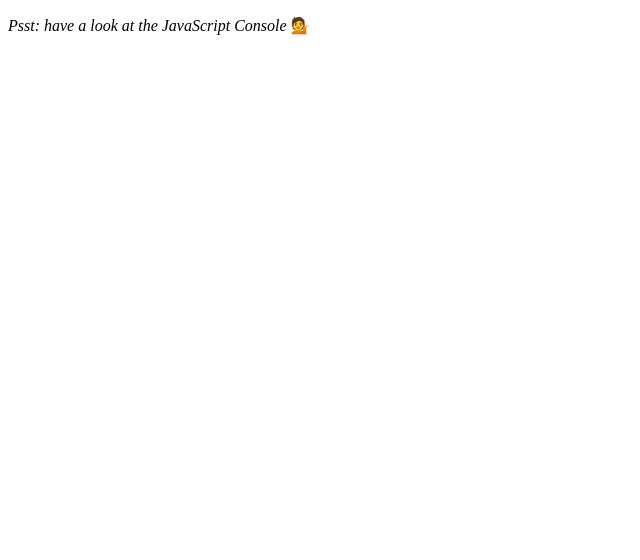
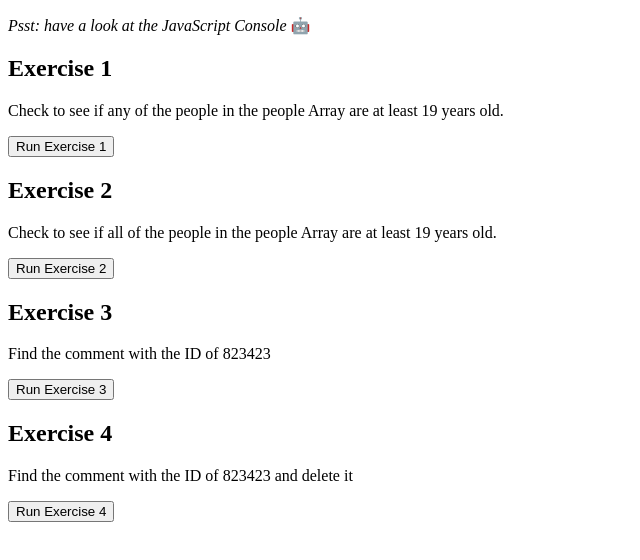
Before and after one commit to BlagDaggery/js-array-cardio-2, a plain HTML site: page index.html in a window 1280 px wide. Shown: the whole page, without its empty margins (0-640 px from the left). Drawn offline with Linux system fonts and the light colour scheme.

Commit message:
add buttons to run exercise code

```diff
--- a/index.html
+++ b/index.html
@@ -2,11 +2,24 @@
 <html lang="en">
 <head>
   <meta charset="UTF-8">
-  <title>Array Cardio 💪💪</title>
-  <link rel="icon" href="https://fav.farm/🔥" />
+  <meta name="viewport" content="width=device-width, initial-scale=1" />
+  <title>Array Cardio 2 | JavaScript 30 | BlagDaggery</title>
+  <link rel="icon" href="https://fav.farm/🏃🏻‍♂️" />
 </head>
 <body>
-  <p><em>Psst: have a look at the JavaScript Console</em> 💁</p>
+  <p><em>Psst: have a look at the JavaScript Console</em> 🤖</p>
+  <h2>Exercise 1</h2>
+  <p>Check to see if any of the people in the people Array are at least 19 years old.</p>
+  <button type="button" onclick="console.log('At least one person is 19 or older: ', isAdult);">Run Exercise 1</button>
+  <h2>Exercise 2</h2>
+  <p>Check to see if all of the people in the people Array are at least 19 years old.</p>
+  <button type="button" onclick="console.log('All of the people are 19 or older: ', allAdult);">Run Exercise 2</button>
+  <h2>Exercise 3</h2>
+  <p>Find the comment with the ID of 823423</p>
+  <button type="button" onclick="console.log('Comment with ID = 823423: ', findComment);">Run Exercise 3</button>
+  <h2>Exercise 4</h2>
+  <p>Find the comment with the ID of 823423 and delete it</p>
+  <button type="button" onclick="findAndDelete()">Run Exercise 4</button>
 <script>
     // ## Array Cardio Day 2
 
@@ -44,12 +57,18 @@
     // Array.prototype.findIndex()
     // Find the comment with this ID
     // delete the comment with the ID of 823423
+    function findAndDelete() {
         const commentIndex = comments.findIndex(comment => comment.id === 823423);
-
         const updatedComments = [
             ...comments.slice(0, commentIndex),
             ...comments.slice(commentIndex + 1)
         ];
+        console.log('Original Comments');
+        console.table(comments);
+        console.log('Index of Comment to Delete: ', commentIndex);
+        console.log('Updated Comments');
+        console.table(updatedComments);
+    }
 
   </script>
 </body>
```
Lines whose indentation alone changed are shown as unchanged.
